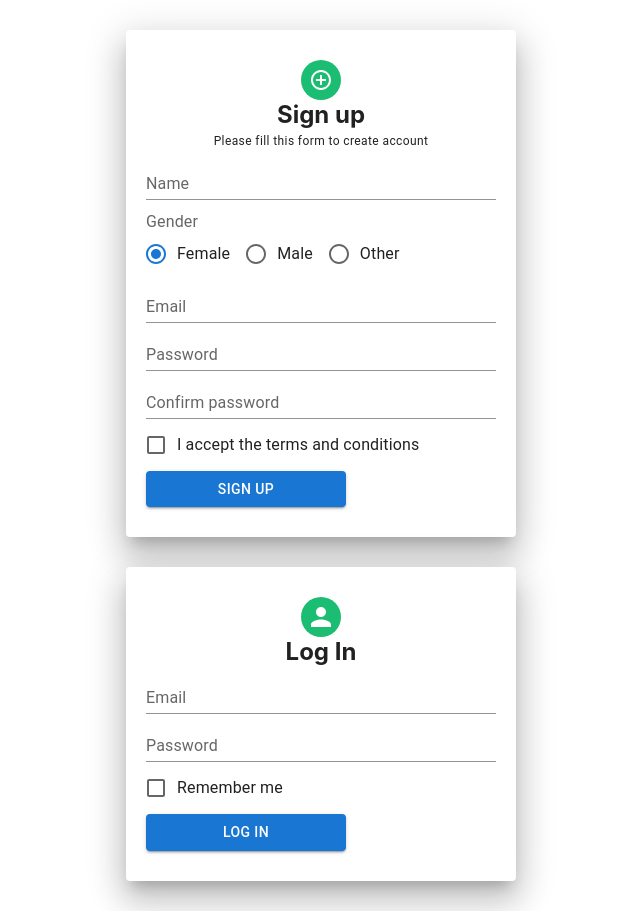
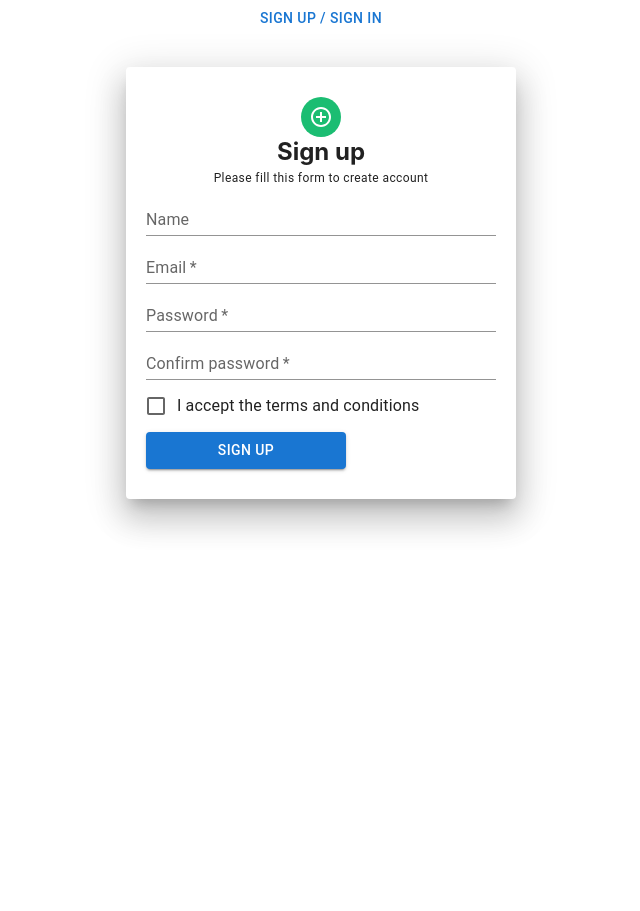
Before and after one commit to jkim552/Slack-Cloning-Project, a React (Create React App) app: page / in a window 1280 px wide. Shown: the whole page, without its empty margins (319-959 px from the left). After the commit the page ends 800 px from the top, so only its background shows below. Built offline with nearby package versions, Linux system fonts and the light colour scheme.

Commit message:
add firebase auth

```diff
--- a/src/components/App.jsx
+++ b/src/components/App.jsx
@@ -1,11 +1,18 @@
 import SignupPage from "./SignupPage/SignupPage";
 import LoginPage from './LoginPage/LoginPage'
+import { Box, Button } from '@mui/material'
+import app from '../firebase'
+import { useState } from "react";
 
 function App() {
+  const [isSignup, setIsSignup] = useState(true)
+
   return (
     <div className="App">
-      <SignupPage />
-      <LoginPage />
+      <Box textAlign='center' >
+        <Button onClick={() => setIsSignup((prev) => !prev)}>Sign UP / Sign IN</Button>
+      </Box>
+      {isSignup ? <SignupPage /> : <LoginPage />}
     </div>
   );
 }
--- a/src/components/LoginPage/LoginPage.jsx
+++ b/src/components/LoginPage/LoginPage.jsx
@@ -1,9 +1,19 @@
-import React from 'react'
+import React, { useState } from 'react'
 import { Box, Avatar, Button, Grid, Paper, TextField, Typography, Radio, RadioGroup, FormControl, FormControlLabel, FormLabel, Checkbox }
   from '@mui/material'
 import styles from './Login.module.css'
+import { getAuth, signInWithEmailAndPassword } from 'firebase/auth'
 
 const Login = () => {
+  const [email, setEmail] = useState("")
+  const [password, setPassword] = useState("")
+
+  const signIn = async () => {
+    const auth = getAuth()
+    const result = await signInWithEmailAndPassword(auth, email, password)
+    console.log(result)
+  }
+
   return (
     <Grid>
       <Paper className={styles.paper} elevation={20}>
@@ -13,14 +23,27 @@ const Login = () => {
           </Avatar>
           <h2>Log In</h2>
         </Grid>
-        <form className={styles.form}>
-          <TextField variant="standard" fullWidth label='Email' />
-          <TextField variant="standard" fullWidth label='Password' />
+        <form className={styles.form}
+          onSubmit={(e)=>e.preventDefault()}
+        >
+          <TextField
+            variant="standard"
+            fullWidth label='Email'
+            onChange={(e) => setEmail(e.target.value)}
+          />
+          <TextField
+          variant="standard"
+          fullWidth label='Password'
+          onChange={(e) => setPassword(e.target.value)} />
           <FormControlLabel
             control={<Checkbox name="checkedA" />}
             label="Remember me"
           />
-          <Button className={styles.loginBtn} type='submit' variant='contained' color='primary'>
+          <Button
+            className={styles.loginBtn} type='submit'
+            variant='contained'
+            color='primary'
+            onClick={signIn}>
             Log In
           </Button>
         </form>
--- a/src/components/SignupPage/SignupPage.jsx
+++ b/src/components/SignupPage/SignupPage.jsx
@@ -1,10 +1,21 @@
-import React from 'react'
+import React, { useRef, useState } from 'react'
 import { Box, Avatar, Button, Grid, Paper, TextField, Typography, Radio, RadioGroup, FormControl, FormControlLabel, FormLabel, Checkbox }
   from '@mui/material'
 import AddIcon from '@mui/icons-material/AddCircleOutlineOutlined'
 import styles from './Signup.module.css'
+import { getAuth, createUserWithEmailAndPassword } from 'firebase/auth'
 
-const Signup = () => {
+const SignupPage = () => {
+  const [email, setEmail] = useState("")
+  const [password, setPassword] = useState("")
+
+  const signUp = async () => {
+    const auth = getAuth()
+    const result = await createUserWithEmailAndPassword(auth, email, password)
+    console.log(result)
+  }
+
+
   return (
     <Grid>
       <Paper className={styles.paper} elevation={20}>
@@ -15,9 +26,13 @@ const Signup = () => {
           <h2>Sign up</h2>
           <Typography variant='caption'>Please fill this form to create account</Typography>
         </Grid>
-        <form className={styles.form}>
-          <TextField variant="standard" fullWidth label='Name' />
-          <FormControl style={{ marginTop: 10 }}>
+        <form className={styles.form}
+          onSubmit={(e)=>e.preventDefault()}
+        >
+          <TextField
+            variant="standard"
+            fullWidth label='Name' />
+          {/* <FormControl style={{ marginTop: 10 }}>
             <FormLabel id="demo-radio-buttons-group-label">Gender</FormLabel>
             <RadioGroup
               style={{ display: 'initial' }}
@@ -29,19 +44,38 @@ const Signup = () => {
               <FormControlLabel value="male" control={<Radio />} label="Male" />
               <FormControlLabel value="other" control={<Radio />} label="Other" />
             </RadioGroup>
-          </FormControl>
+          </FormControl> */}
           <TextField
+            required
             variant="standard"
+            type='email'
             fullWidth label='Email'
             placeholder='example123@xxx.com'
+            value={email}
+            onChange={(e) => setEmail(e.target.value)}
           />
-          <TextField variant="standard" fullWidth label='Password' />
-          <TextField variant="standard" fullWidth label='Confirm password' />
+          <TextField
+            required
+            variant="standard"
+            type='password'
+            fullWidth label='Password'
+            value={password}
+            onChange={(e) => setPassword(e.target.value)}
+          />
+          <TextField
+            required
+            variant="standard"
+            type='password'
+            fullWidth label='Confirm password' />
           <FormControlLabel
             control={<Checkbox name="checkedA" />}
             label="I accept the terms and conditions"
           />
-          <Button className={styles.signupBtn} type='submit' variant='contained' color='primary'>
+          <Button
+            className={styles.signupBtn}
+            type='submit' variant='contained' color='primary'
+            onClick={signUp}
+          >
             Sign Up
           </Button>
         </form>
@@ -50,4 +84,4 @@ const Signup = () => {
   )
 }
 
-export default Signup
+export default SignupPage
--- a/src/firebase.js
+++ b/src/firebase.js
@@ -1,14 +1,6 @@
 import { initializeApp } from 'firebase/app'
-import { getAuth } from 'firebase/auth'
+import { firebaseConfig } from './firebase.config'
 
-const app = initializeApp({
-  apiKey: process.env.REACT_APP_FIREBASE_API_KEY,
-  authDomain: process.env.REACT_FIREBASE_AUTH_DOMAIN,
-  projectId: process.env.REACT_FIREBASE_PROJECT_ID,
-  storageBucket: process.env.REACT_FIREBASE_STORAGE_BUCKET,
-  messagingSenderId: process.env.REACT_FIREBASE_MESSAGING_SENDER_ID,
-  appId: process.env.REACT_FIREBASE_APP_ID
-})
+const app = initializeApp(firebaseConfig)
 
-export const auth = getAuth(app)
 export default app
```
Also changed, not shown: src/contexts/AuthContext.jsx (added), 1 other file (tests, documents, lock files or other folders).
